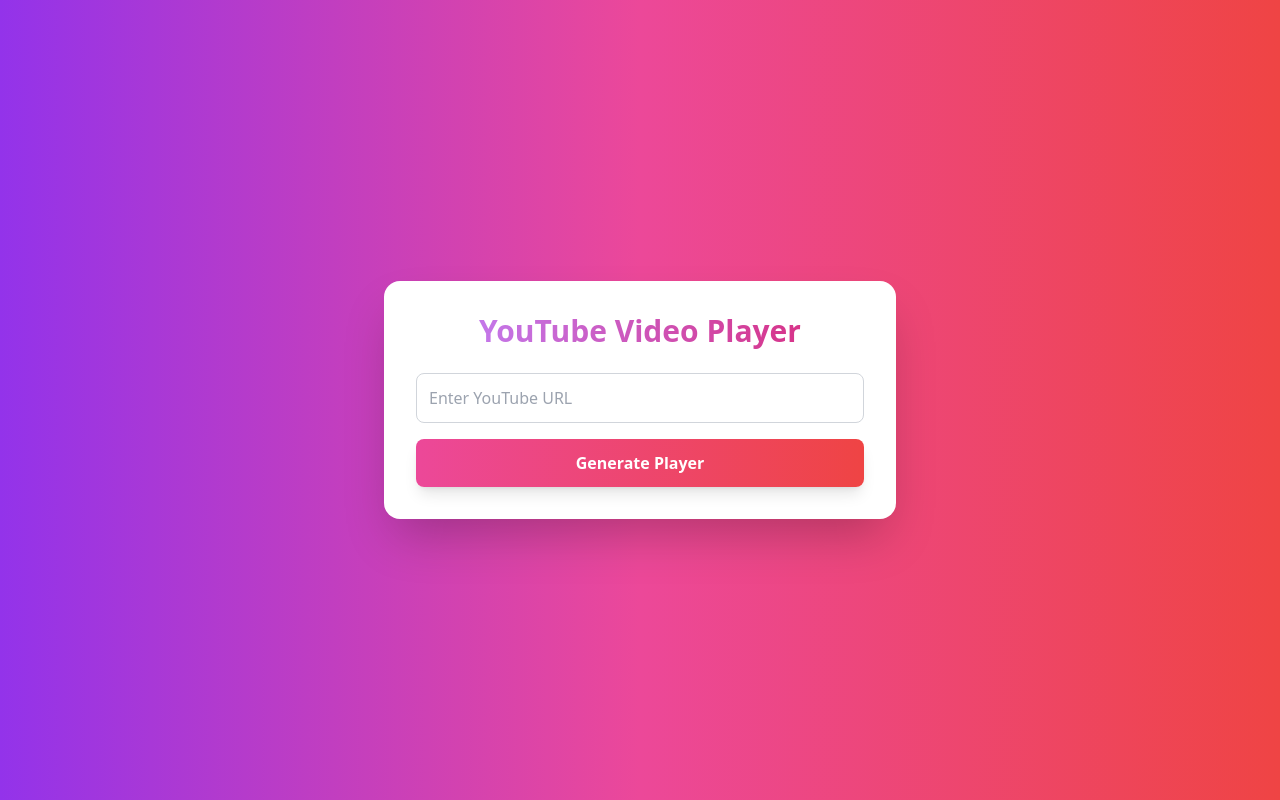
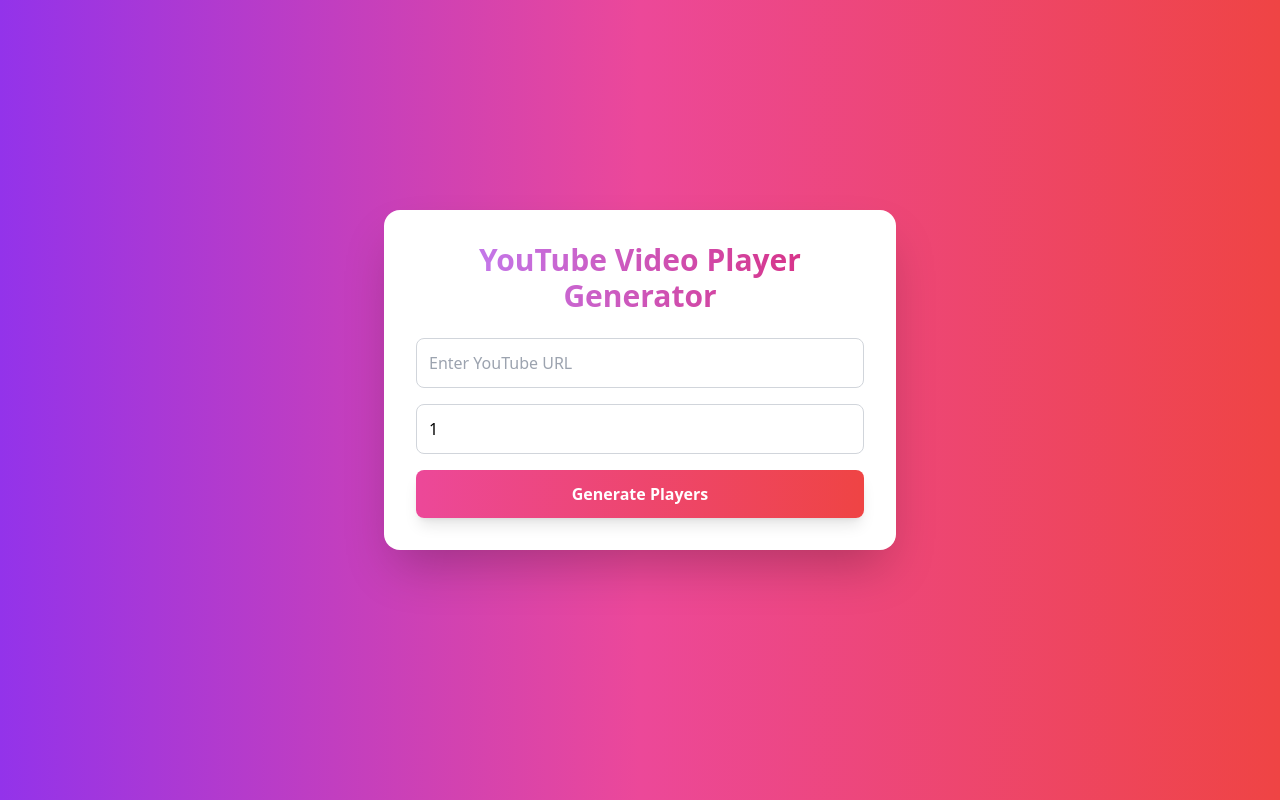
Before and after one commit to TanvirJahan001/YouTube-Video-Player-Generator, a React (Create React App) app: page / in a window 1280 px wide. Built offline with nearby package versions, Linux system fonts and the light colour scheme.

Commit message:
Update App.js

```diff
--- a/src/App.js
+++ b/src/App.js
@@ -1,8 +1,9 @@
-import React, { useState } from "react";
+import React, { useEffect, useRef, useState } from "react";
 
 function App() {
   const [videoUrl, setVideoUrl] = useState("");
-  const [videoId, setVideoId] = useState("");
+  const [numPlayers, setNumPlayers] = useState(1);
+  const [videoIds, setVideoIds] = useState([]);
 
   const parseYouTubeVideoId = (url) => {
     const regExp =
@@ -11,12 +12,12 @@
     return match ? match[1] : null;
   };
 
-  const handleGeneratePlayer = () => {
+  const handleGeneratePlayers = () => {
     const id = parseYouTubeVideoId(videoUrl);
     if (id) {
-      setVideoId(id);
-    } else {
-      alert("Please enter a valid YouTube URL");
+      // Generate unique YouTube video IDs for each player
+      const ids = Array.from({ length: numPlayers }, () => id);
+      setVideoIds(ids);
     }
   };
 
@@ -24,7 +25,7 @@
     <div className="min-h-screen bg-gradient-to-r from-purple-600 via-pink-500 to-red-500 flex flex-col items-center justify-center p-8">
       <div className="bg-white shadow-2xl rounded-2xl p-8 max-w-lg w-full">
         <h1 className="text-3xl font-extrabold mb-6 text-center text-transparent bg-clip-text bg-gradient-to-r from-purple-400 to-pink-600">
-          YouTube Video Player
+          YouTube Video Player Generator
         </h1>
         <input
           type="text"
@@ -33,26 +34,60 @@
           onChange={(e) => setVideoUrl(e.target.value)}
           className="border border-gray-300 rounded-lg w-full p-3 mb-4 focus:outline-none focus:ring-2 focus:ring-pink-400"
         />
+        <input
+          type="number"
+          min="1"
+          max="100"
+          placeholder="Number of Players"
+          value={numPlayers}
+          onChange={(e) => setNumPlayers(Number(e.target.value))}
+          className="border border-gray-300 rounded-lg w-full p-3 mb-4 focus:outline-none focus:ring-2 focus:ring-pink-400"
+        />
         <button
-          onClick={handleGeneratePlayer}
+          onClick={handleGeneratePlayers}
           className="bg-gradient-to-r from-pink-500 to-red-500 hover:from-pink-600 hover:to-red-600 text-white font-bold py-3 px-6 rounded-lg w-full transition duration-300 transform hover:scale-105 shadow-lg"
         >
-          Generate Player
+          Generate Players
         </button>
       </div>
 
-      {videoId && (
-        <div className="mt-10 w-full flex justify-center">
-          <YouTubeEmbed videoId={videoId} />
+      <div className="mt-10 w-full flex flex-wrap justify-center gap-6">
+        {videoIds.map((videoId, index) => (
+          <LiteYouTubeEmbed key={index} videoId={videoId} />
+        ))}
       </div>
-      )}
     </div>
   );
 }
 
-function YouTubeEmbed({ videoId }) {
+function LiteYouTubeEmbed({ videoId }) {
+  const iframeRef = useRef(null);
+  const [isVisible, setIsVisible] = useState(false);
+
+  useEffect(() => {
+    const observer = new IntersectionObserver(
+      (entries) => {
+        entries.forEach((entry) => {
+          if (entry.isIntersecting) {
+            setIsVisible(true);
+            observer.unobserve(entry.target);
+          }
+        });
+      },
+      { threshold: 0.1 }
+    );
+    if (iframeRef.current) {
+      observer.observe(iframeRef.current);
+    }
+    return () => observer.disconnect();
+  }, []);
+
   return (
-    <div className="w-96 h-56 bg-gray-900 rounded-lg overflow-hidden shadow-lg">
+    <div
+      ref={iframeRef}
+      className="w-80 h-44 bg-gray-900 rounded-lg overflow-hidden shadow-lg transition duration-300 transform hover:scale-105"
+    >
+      {isVisible ? (
         <iframe
           width="100%"
           height="100%"
@@ -62,6 +97,11 @@
           allowFullScreen
           title={`YouTube video player for ${videoId}`}
         ></iframe>
+      ) : (
+        <div className="text-white flex items-center justify-center h-full">
+          Loading...
+        </div>
+      )}
     </div>
   );
 }
```
Lines whose indentation alone changed are shown as unchanged.
